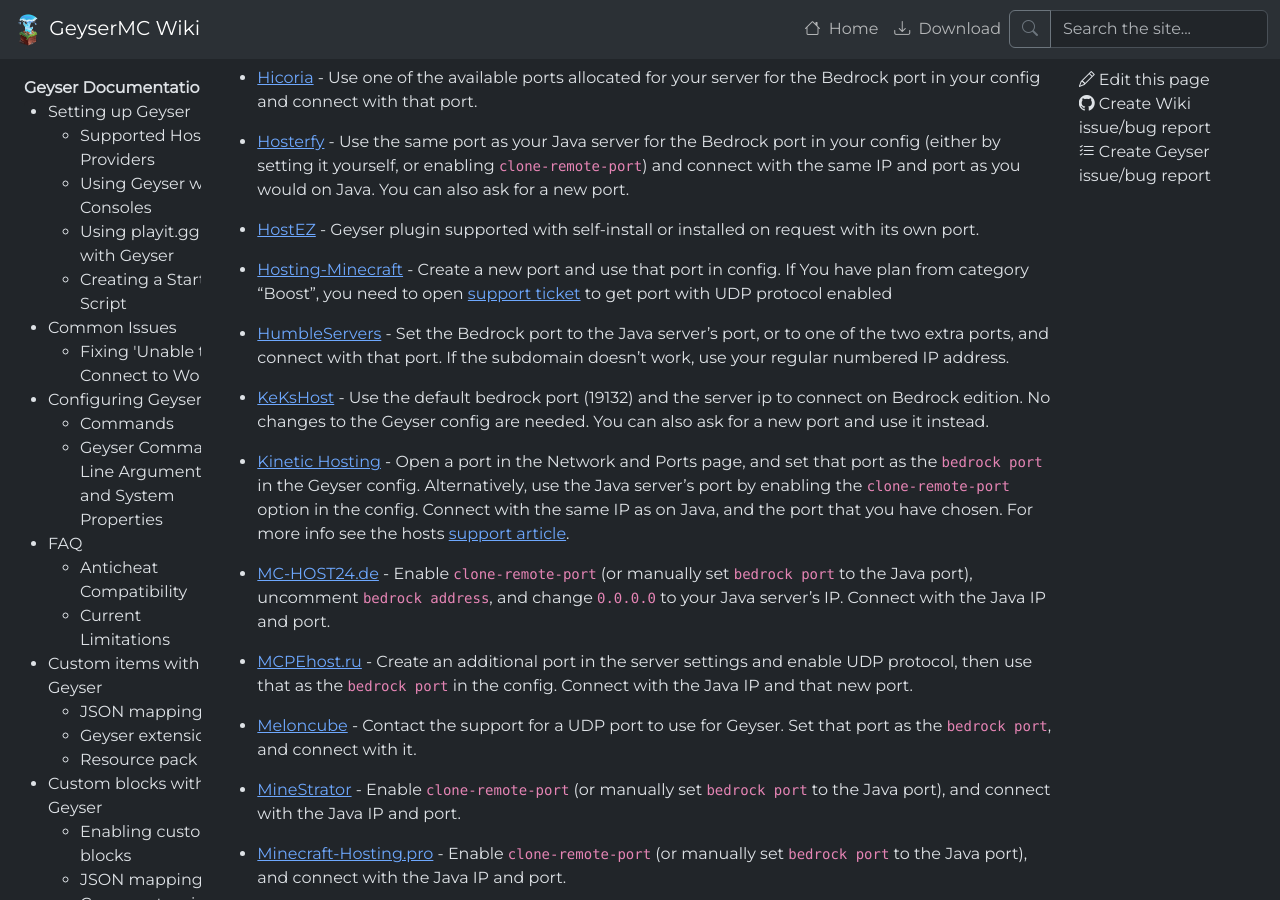
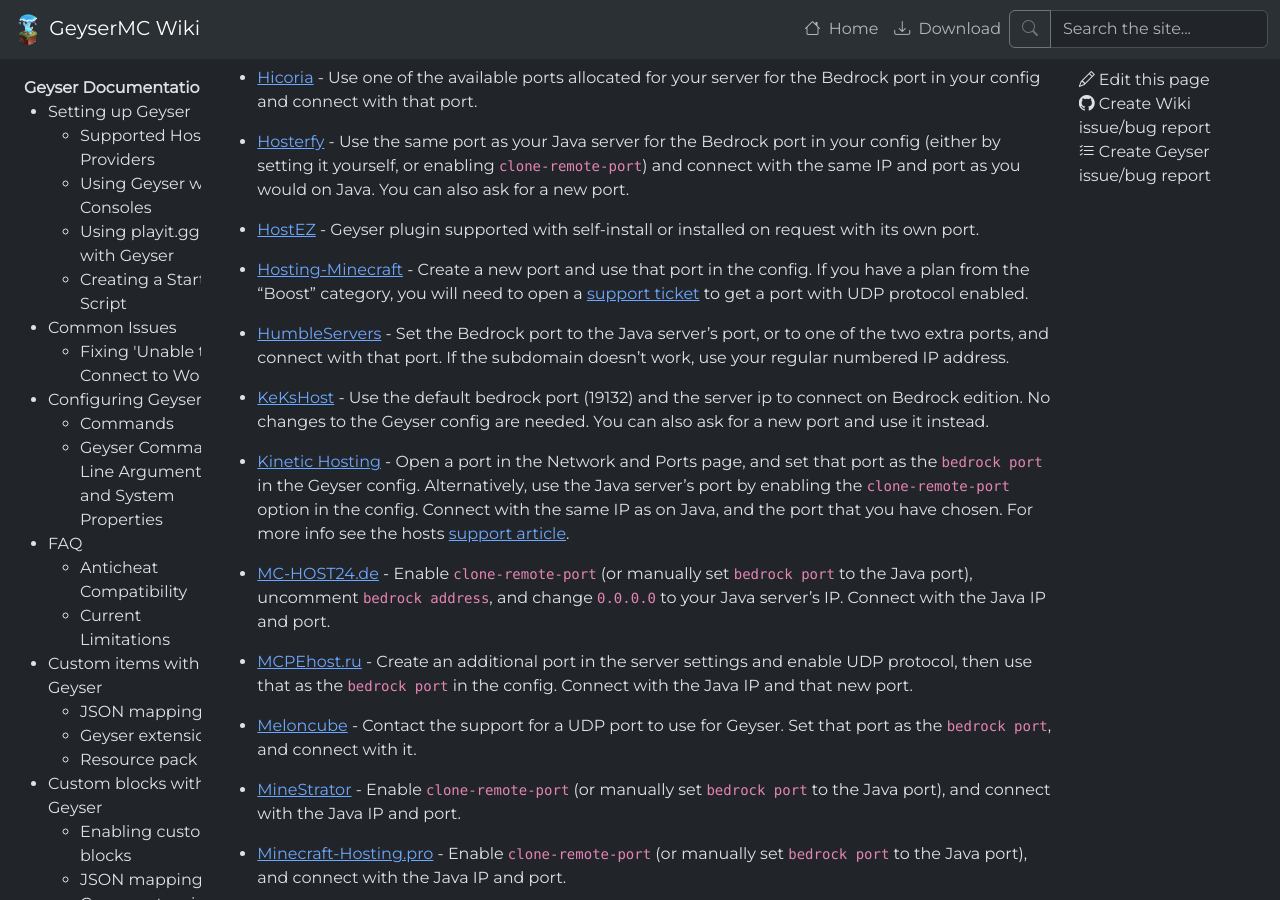
Before and after one commit to GeyserMC/GeyserWiki, a Jekyll site: the page built from _docs/geyser/supported-hosting-providers.md, in a window 1280 px wide and 900 px high, scrolled down 3743 px. Built offline with Jekyll 4.4.1, drawn with Linux system fonts in a browser that asks for light colours.

Commit message:
fix grammar

```diff
--- a/_data/providers.json
+++ b/_data/providers.json
@@ -247,7 +247,7 @@
     {
       "name": "Hosting-Minecraft",
       "url": "https://hosting-minecraft.pro/",
-      "description": "Create a new port and use that port in config. If You have plan from category \"Boost\", you need to open [support ticket](https://my.hosting-minecraft.pro/submitticket.php) to get port with UDP protocol enabled"
+      "description": "Create a new port and use that port in the config. If you have a plan from the \"Boost\" category, you will need to open a [support ticket](https://my.hosting-minecraft.pro/submitticket.php) to get a port with UDP protocol enabled."
     },
     {
       "name": "HumbleServers",
```
